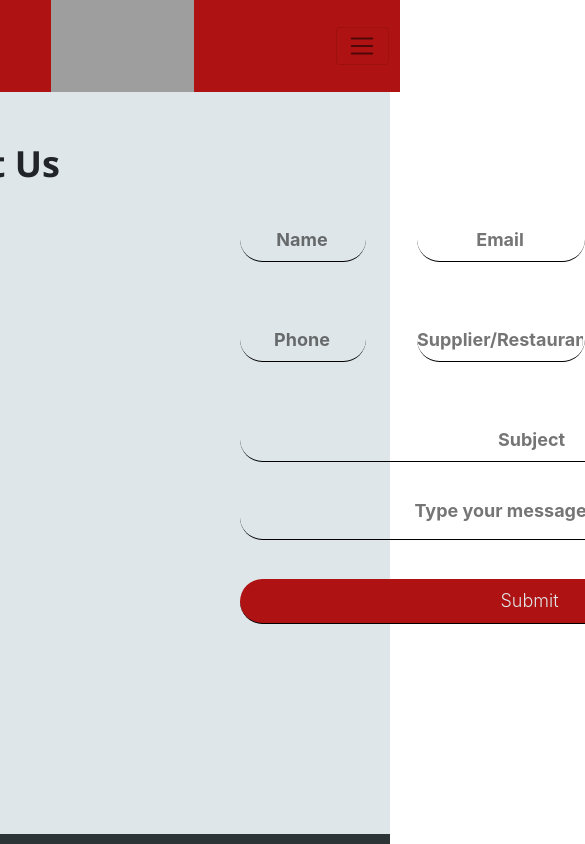
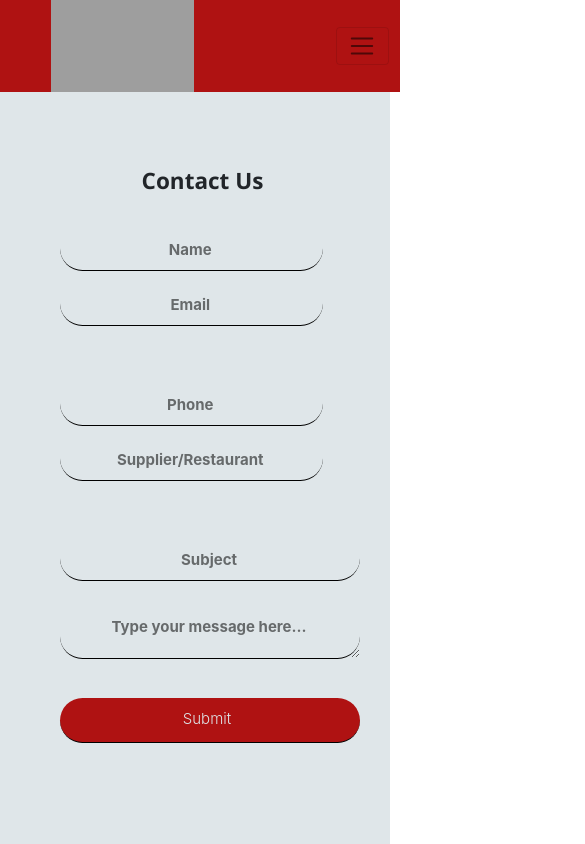
Before and after one commit to Ajeetbh/ucliq-buyer, a React (Create React App) app in the folder ucliq/: page /contact in a window 390 px wide. Shown: the top 844 px of the page, 585 px wide, since content can reach past the window. Built offline with nearby package versions, Linux system fonts and the light colour scheme; grey boxes are pictures that could not be loaded.

Commit message:
fully responsive

```diff
--- a/ucliq/src/components/Contact.js
+++ b/ucliq/src/components/Contact.js
@@ -64,7 +64,7 @@ function Contact() {
                   onChange={(e) => {
                     handleChange(e);
                   }}
-                  className="inputcontactone"
+                  // className="inputcontactone"
                   // style={{ width: "290px", margin: "0 150px 0 0" }}
                 />
                 <input
@@ -88,7 +88,7 @@ function Contact() {
                   onChange={(e) => {
                     handleMobileChange(e);
                   }}
-                  className="inputcontactone"
+                  //className="inputcontactone"
                   // style={{ width: "290px", margin: "0 150px 0 0" }}
                 />
                 <input
--- a/ucliq/src/style/about.css
+++ b/ucliq/src/style/about.css
@@ -34,3 +34,20 @@ h1 {
     font-size: .8rem;
   }
 }
+
+@media screen and (max-width: 400px){
+  .about{
+    width: 62.5rem;
+    align-items: center;
+    justify-content: center;
+    margin-left:-9rem;
+  }
+  .about h1{
+    font-size: 1rem;
+    margin-right: 17rem;
+  }
+  .about .aboutInfo {
+    font-size: .8rem;
+    margin-right: 30rem;
+  }
+}
--- a/ucliq/src/style/buySell.css
+++ b/ucliq/src/style/buySell.css
@@ -167,7 +167,7 @@ p:hover {
   }
 }
 
-@media screen and (max-width: 360px) {
+@media screen and (max-width: 400px) {
   .buy {
     display: flex;
     flex-flow: row wrap;
@@ -197,7 +197,7 @@ p:hover {
   }
 
   .buyInfo h1 {
-    font-size: 0.8rem;
+    font-size: 1rem;
   }
   .buyInfo p {
     font-size: 0.8rem;
@@ -212,9 +212,15 @@ p:hover {
     padding: 1rem 4rem 3rem 4rem;
   }
   .sell .sell2 h3 {
-    font-size: 1rem;
+    font-size:1rem;
     align-items: center;
     justify-content: center;
     padding: 1rem 4rem 3rem 4rem;
   }
+  .sell1 span{
+    padding: .5rem;
+  }
+  .sell2 span{
+    padding: .5rem;
+  }
 }
--- a/ucliq/src/style/buyerseller.css
+++ b/ucliq/src/style/buyerseller.css
@@ -20,7 +20,7 @@
 }
 
 .subdiv1 {
-  width: 23%;
+  width: 20%;
   height: 18rem;
   margin-right: 30px;
   background-color: #ecf0f1;
--- a/ucliq/src/style/career.css
+++ b/ucliq/src/style/career.css
@@ -187,3 +187,36 @@ p {
     padding: 1rem 2rem 1rem 2rem;
   }
 }
+
+
+@media screen and (max-width: 400px) {
+  .careerInfo h2{
+    font-size: 1rem;
+  }
+  .careerInfo p{
+    font-size: .8rem;
+    margin-top: -2rem;
+  }
+  .careerInfo button {
+    width: 7rem;
+    text-align: center;
+    font-size: .8rem;
+    margin-top: -3rem;
+  }
+  .careerImage img{
+    align-items: center;
+    justify-content: center;
+    padding: 6rem;
+    margin-left: -3rem;
+    margin-top: -6rem;
+  }
+  .info{
+    margin-top: -15rem;
+  }
+  .info p{
+    font-size: .8rem;
+  }
+  .info1 p{
+    font-size: .8rem;
+  }
+}
--- a/ucliq/src/style/contact.css
+++ b/ucliq/src/style/contact.css
@@ -1,13 +1,11 @@
+.contact{
+  margin-left: -2rem;
+}
 .Signup {
   text-align: center;
-  margin-top: 20px;
-  margin-bottom: 200px;
-  padding-left: 40px;
-  padding-right: 40px;
-  padding-top: 20px;
-  /* background-image: url('../images/contact5.jpg'); */
-  background-repeat: no-repeat;
-  background-size: cover;
+  margin-top: 2rem;
+  margin-bottom: 20rem;
+  padding-top: 2rem;
   background-color: #dfe6e9;
 }
 
@@ -84,31 +82,42 @@ form {
 
 @media screen and (max-width: 400px) {
   .contacthead1 {
-    margin-top: 50px;
-    font-weight: 900;
+    margin-top: 5rem;
     width: 13rem;
-    margin-left: -9rem;
+    margin-left: 7rem;
+    font-size: 1.5rem;
   }
 
   .Signup {
     text-align: center;
     margin-top: 20px;
     margin-bottom: 200px;
-    padding-left: 0px;
-    padding-right: 1px;
     padding-top: 12px;
     background-repeat: no-repeat;
     background-size: cover;
-    margin-left: -13rem;
+    margin-left: -25rem;
     width: 24rem;
   }
   .contactform1 {
     display: flex;
     justify-content: space-evenly;
-    width: 23rem;
+    flex-direction: column;
+    width: 35rem;
   }
   .inputcontactone {
     width: 126px;
     margin: 0 51px 0 0;
   }
+  .subject,.textarea{
+    width: 20rem;
+    margin-right: 20rem;
+  }
+  ::placeholder {
+    font-size: 1rem;
+  }
+  .submit{
+    width: 20rem;
+    margin-right: 20rem;
+    font-size: 1rem;
+  }
 }
--- a/ucliq/src/style/home.css
+++ b/ucliq/src/style/home.css
@@ -50,6 +50,7 @@
   height: 30rem;
   padding: 2rem;
 }
+
 
 @media screen and (max-width: 900px) {
   .header {
```
